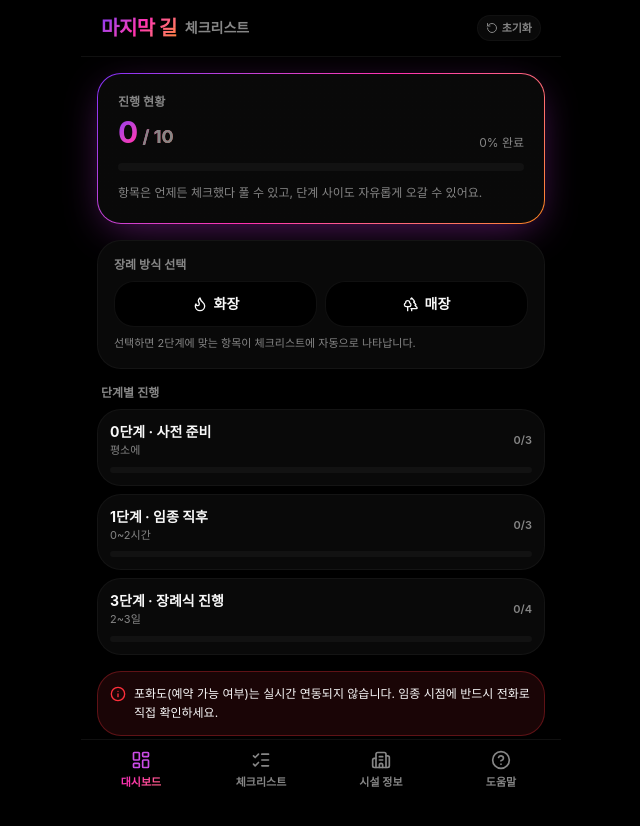
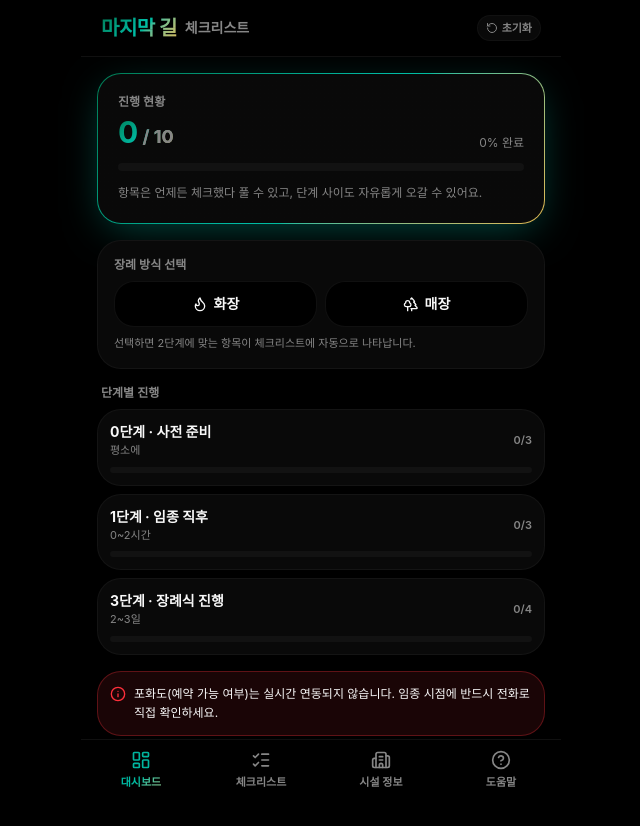
Before and after one commit to freemck-web/beautiful-bye, a React (Vite) app: page / in a window 1280 px wide. Shown: the top 826 px of the page, without its empty margins (319-959 px from the left). Built offline with nearby package versions, Linux system fonts and the light colour scheme.

Commit message:
메인 테마 색상을 가족 어플과 동일하게 변경 (mint/teal) (#1)

```diff
--- a/src/styles.css
+++ b/src/styles.css
@@ -27,7 +27,7 @@
   --foreground: oklch(0.98 0 0);
   --surface: oklch(0.14 0 0);
   --surface-elevated: oklch(0.18 0 0);
-  --primary: oklch(0.65 0.24 320);
+  --primary: oklch(0.68 0.15 182);
   --muted-foreground: oklch(0.62 0 0);
   --destructive: oklch(0.65 0.24 25);
   --destructive-foreground: oklch(0.98 0 0);
@@ -36,9 +36,9 @@
   --brand-blue: oklch(0.76 0.16 235);
   --brand-green: oklch(0.78 0.17 155);
 
-  --gradient-brand: linear-gradient(135deg, oklch(0.55 0.27 295) 0%, oklch(0.68 0.26 350) 50%, oklch(0.74 0.18 55) 100%);
-  --gradient-brand-soft: linear-gradient(135deg, oklch(0.55 0.27 295 / 0.18) 0%, oklch(0.68 0.26 350 / 0.18) 50%, oklch(0.74 0.18 55 / 0.18) 100%);
-  --shadow-brand: 0 10px 40px -10px oklch(0.65 0.27 320 / 0.45);
+  --gradient-brand: linear-gradient(135deg, oklch(0.50 0.15 170) 0%, oklch(0.70 0.15 182) 50%, oklch(0.80 0.13 88) 100%);
+  --gradient-brand-soft: linear-gradient(135deg, oklch(0.50 0.15 170 / 0.18) 0%, oklch(0.70 0.15 182 / 0.18) 50%, oklch(0.80 0.13 88 / 0.18) 100%);
+  --shadow-brand: 0 10px 40px -10px oklch(0.68 0.15 182 / 0.45);
 }
 
 .light {
```
